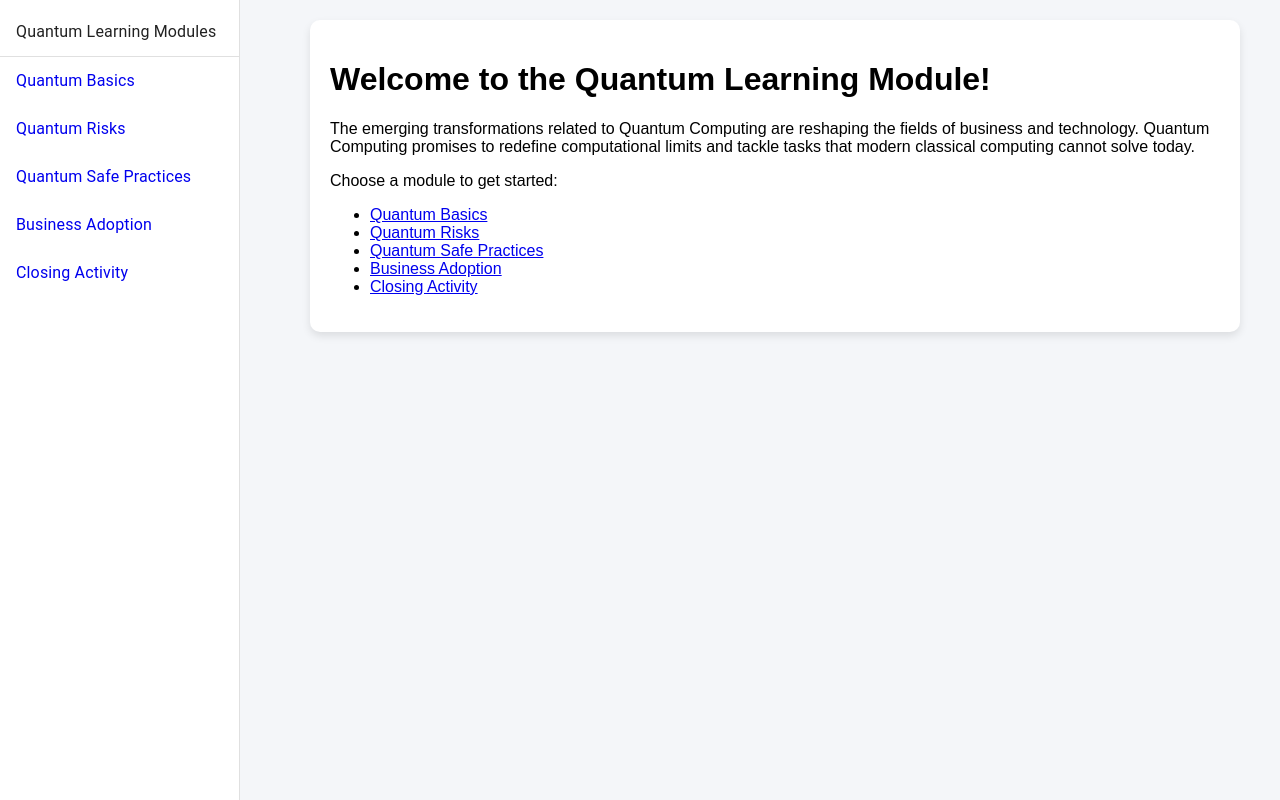
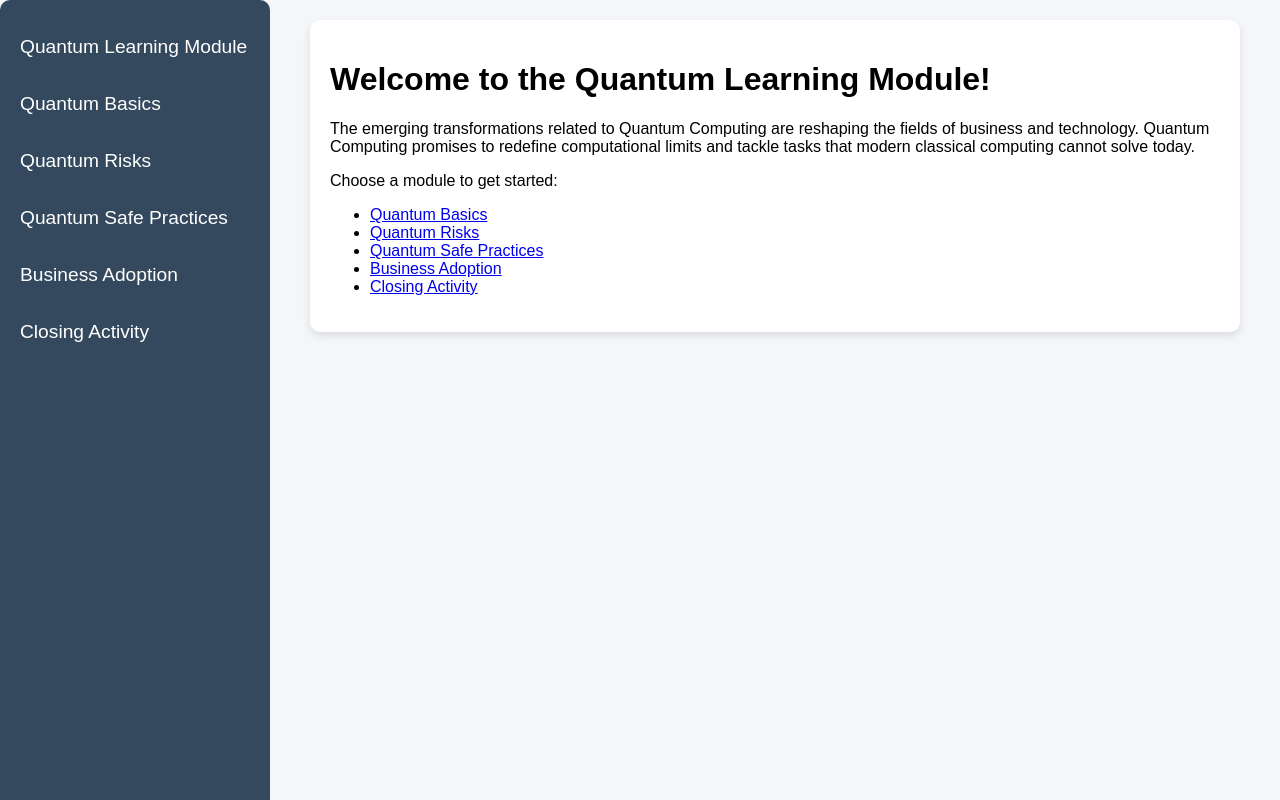
Before and after one commit to Blackpenguin46/quantummodule, a React (Create React App) app: page /quantum-basics in a window 1280 px wide. Built offline with nearby package versions, Linux system fonts and the light colour scheme.

Commit message:
updated links

```diff
--- a/src/App.js
+++ b/src/App.js
@@ -7,7 +7,7 @@ import QuantumSafePractices from './modules/QuantumSafePractices';
 import BusinessAdoption from './modules/BusinessAdoption';
 import ClosingActivity from './modules/ClosingActivity';
 import Sidebar from './components/Sidebar'; // Import Sidebar component
-import './App.css'; // Import global styles
+import './App.css'; // Import any global styles
 
 function App() {
   return (
@@ -16,16 +16,12 @@ function App() {
         <Sidebar /> {/* Sidebar is now included */}
         <div className="main-content">
           <Routes>
-            {/* Default Route to Landing Page */}
-            <Route path="/" element={<LandingPage />} />
+            <Route path="/" element={<LandingPage />} /> {/* This is the main page */}
             <Route path="/quantum-basics" element={<QuantumBasics />} />
             <Route path="/quantum-risks" element={<QuantumRisks />} />
             <Route path="/quantum-safe-practices" element={<QuantumSafePractices />} />
             <Route path="/business-adoption" element={<BusinessAdoption />} />
             <Route path="/closing-activity" element={<ClosingActivity />} />
-
-            {/* Fallback route for any unknown paths */}
-            <Route path="*" element={<LandingPage />} />
           </Routes>
         </div>
       </div>
--- a/src/components/Sidebar.js
+++ b/src/components/Sidebar.js
@@ -1,45 +1,21 @@
 import React from 'react';
 import { Link } from 'react-router-dom';
-import { Drawer, List, ListItem, ListItemText, Divider } from '@mui/material';
-import './Sidebar.css'; // Import the sidebar styles
-
 
 function Sidebar() {
   return (
-    <Drawer
-      sx={{
-        width: 240,
-        flexShrink: 0,
-        '& .MuiDrawer-paper': {
-          width: 240,
-          boxSizing: 'border-box',
-        },
-      }}
-      variant="permanent"
-      anchor="left"
-    >
-      <List>
-        <ListItem>
-          <ListItemText primary="Quantum Learning Modules" sx={{ fontWeight: 'bold', fontSize: '1.2rem' }} />
-        </ListItem>
-        <Divider />
-        <ListItem button component={Link} to="/quantum-basics">
-          <ListItemText primary="Quantum Basics" />
-        </ListItem>
-        <ListItem button component={Link} to="/quantum-risks">
-          <ListItemText primary="Quantum Risks" />
-        </ListItem>
-        <ListItem button component={Link} to="/quantum-safe-practices">
-          <ListItemText primary="Quantum Safe Practices" />
-        </ListItem>
-        <ListItem button component={Link} to="/business-adoption">
-          <ListItemText primary="Business Adoption" />
-        </ListItem>
-        <ListItem button component={Link} to="/closing-activity">
-          <ListItemText primary="Closing Activity" />
-        </ListItem>
-      </List>
-    </Drawer>
+    <div className="sidebar">
+      <nav>
+        <ul>
+          {/* Change this link to point to the root "/" for the main page */}
+          <li><Link to="/">Quantum Learning Module</Link></li>
+          <li><Link to="/quantum-basics">Quantum Basics</Link></li>
+          <li><Link to="/quantum-risks">Quantum Risks</Link></li>
+          <li><Link to="/quantum-safe-practices">Quantum Safe Practices</Link></li>
+          <li><Link to="/business-adoption">Business Adoption</Link></li>
+          <li><Link to="/closing-activity">Closing Activity</Link></li>
+        </ul>
+      </nav>
+    </div>
   );
 }
 
```
Also changed, not shown: 8 other files (tests, documents, lock files or other folders).
